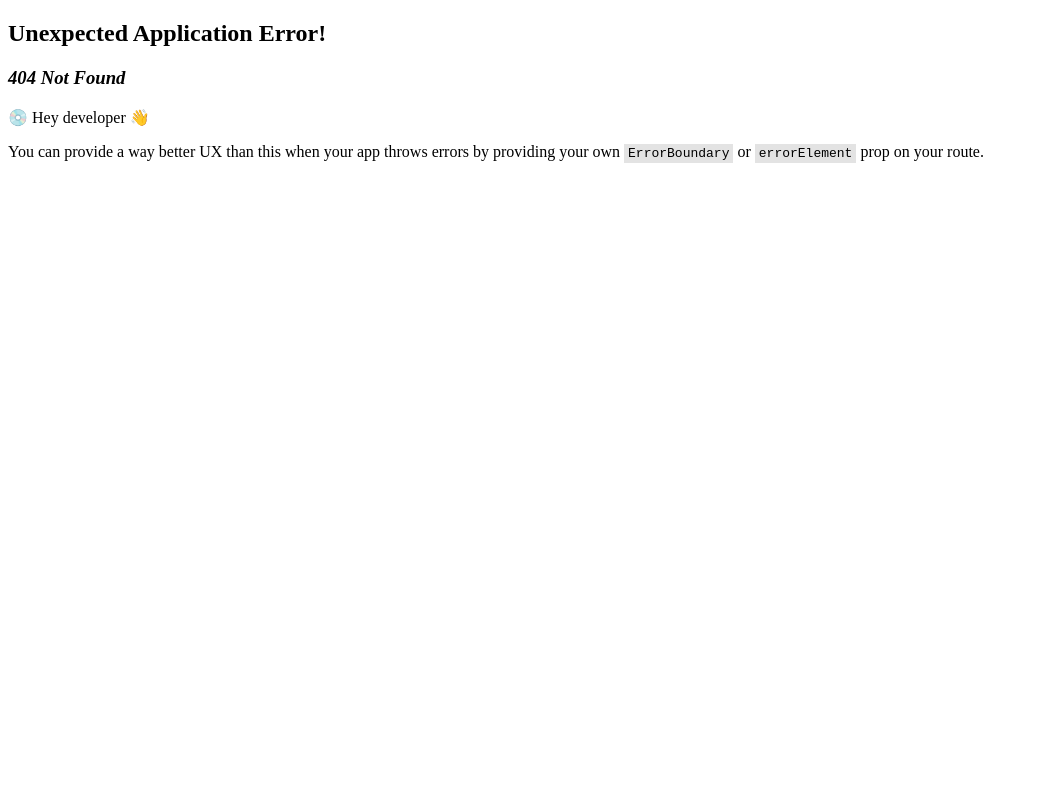
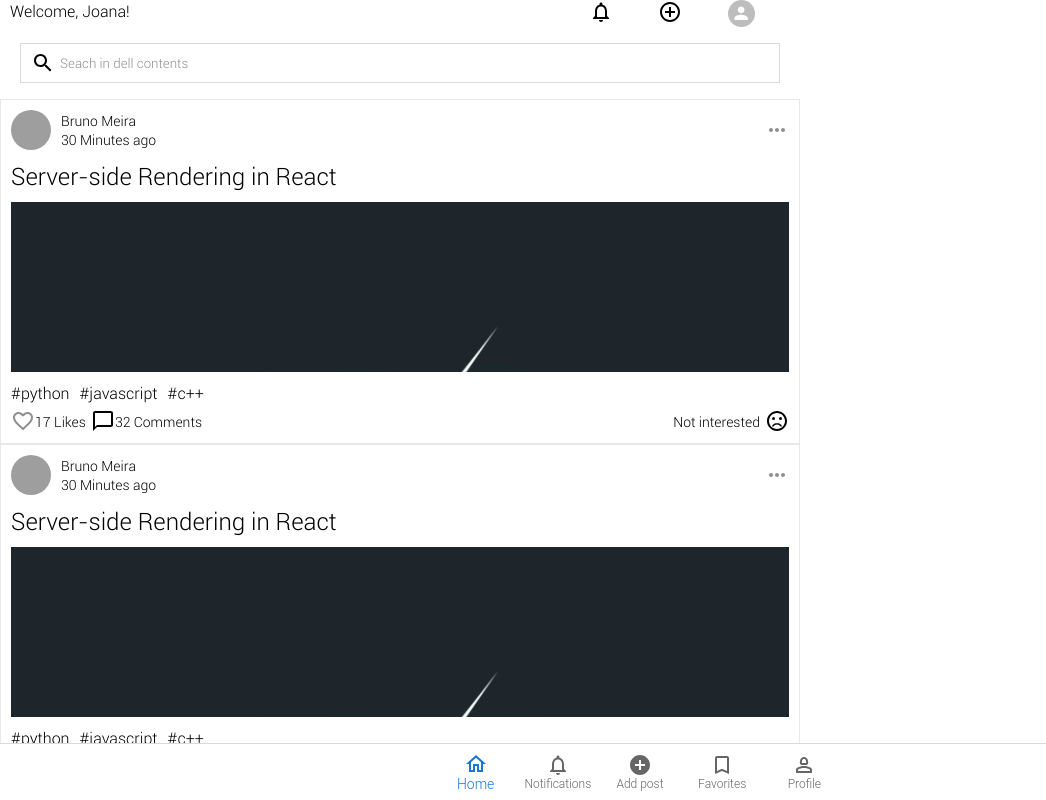
Before and after one commit to 2023M6T3-Inteli/Grupo-3, a React (Vite) app in the folder codigo/frontend/: page /saved in a window 1280 px wide. Before the commit this address had no page. Shown: the whole page, without its empty margins (0-1046 px from the left). Built offline with nearby package versions, Linux system fonts and the light colour scheme; grey boxes are pictures that could not be loaded.

Commit message:
pagina de salvos identico a de feed, seg o figma:´(

```diff
--- a/codigo/frontend/src/main.tsx
+++ b/codigo/frontend/src/main.tsx
@@ -5,6 +5,7 @@ import { createBrowserRouter, RouterProvider } from "react-router-dom";
 //import Login from './Pages/TelaDeLogin/LoginScreen'
 import Feed from './pages/Feed/index';
 import Ranking from './pages/Ranking/index';
+import Saved from './pages/Saved';
 
 const router = createBrowserRouter([
   {
@@ -23,6 +24,10 @@ const router = createBrowserRouter([
   {
     path: "/ranking",
     element: <Ranking/>
+  },
+  {
+    path: "/saved",
+    element:<Saved/>
   }
 ]);
 
--- /dev/null
+++ b/codigo/frontend/src/pages/Saved/index.tsx
@@ -0,0 +1,48 @@
+import React from 'react';
+import GlobalStyles from '../../styles/GlobalStyles';
+import BottomNavbar from '../../elements/BottomNavbar/BottomNavbar';
+import CardFeed from '../../components/CardFeed';
+import { FormSearch, Input } from '../Feed/FeedMain/style';
+import { Box, Grid, TextField, Avatar }from '@mui/material';
+import SearchIcon from '@mui/icons-material/Search';
+import NotificationsNoneIcon from '@mui/icons-material/NotificationsNone';
+import AddCircleOutlineIcon from '@mui/icons-material/AddCircleOutline';
+
+
+const Saved: React.FC = () => {
+  return (
+      <Box sx={{ flexGrow: 1 }}>
+          <Grid container spacing={2}>
+              <Grid item xs={8}>
+                    <div style={{display:"flex", justifyContent:"flex-start", paddingLeft:10}}>
+                        Welcome, Joana!
+                    </div>
+              </Grid>
+              <Grid item xs={4}>
+                    <div style={{display:"Flex", justifyContent:"space-evenly" }}>
+                        <NotificationsNoneIcon/>
+                        <AddCircleOutlineIcon/>
+                      <Avatar alt="Remy Sharp" sx={{ width: 27, height: 27 }} />
+                    </div>
+              </Grid>
+              <Grid item xs={12}>
+                    <div style={{display:"Flex", justifyContent:"center"}}>
+                      <FormSearch>
+                          <SearchIcon sx={{ color: 'Black', 'margin-right': '5px' }} />
+                          <Input placeholder="Seach in dell contents" type="text" />
+                      </FormSearch>
+                        {/*<TextField id="outlined-basic" label="search" variant="outlined"/>*/}
+                    </div>
+              </Grid>
+              <Grid item xs={12}>
+                  <CardFeed/>
+                  <CardFeed/>
+              </Grid>
+          </Grid>
+          <BottomNavbar/>
+          <GlobalStyles/>
+      </Box>
+    );
+}
+
+export default Saved;
```
